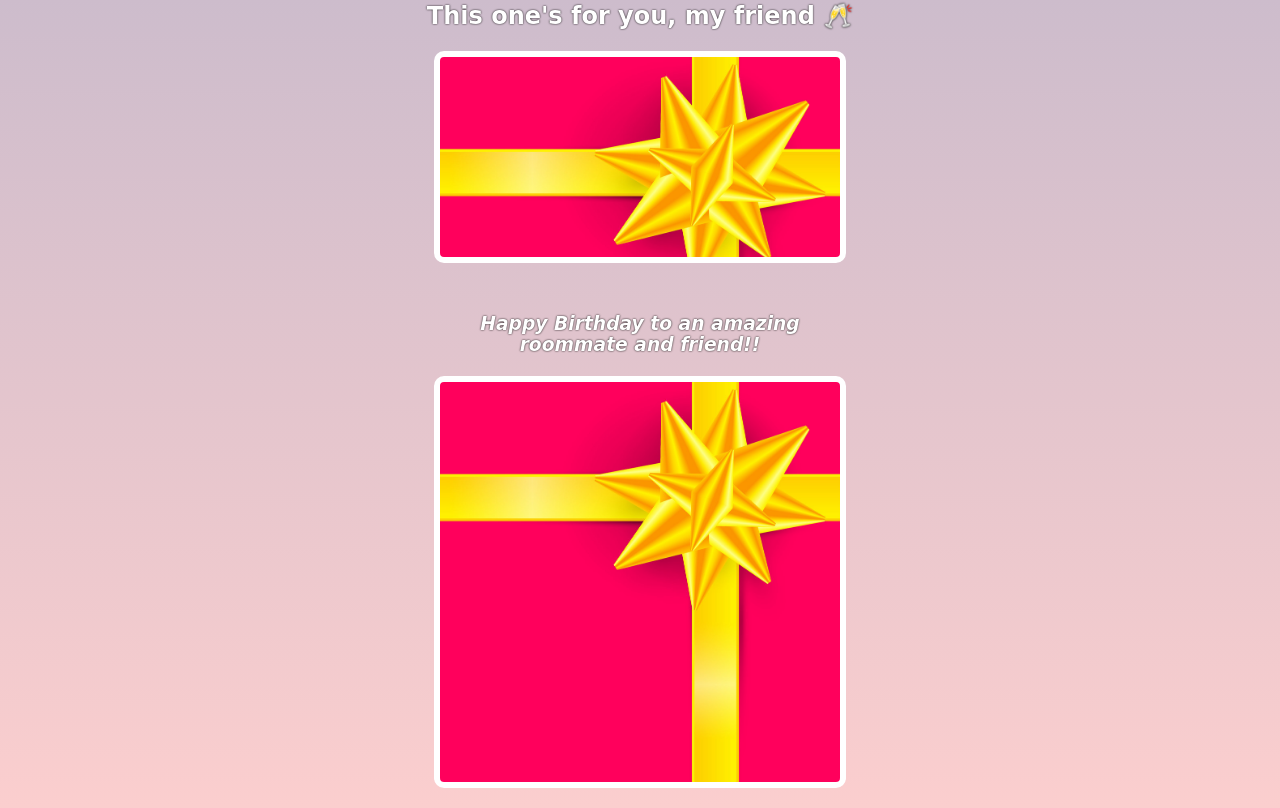
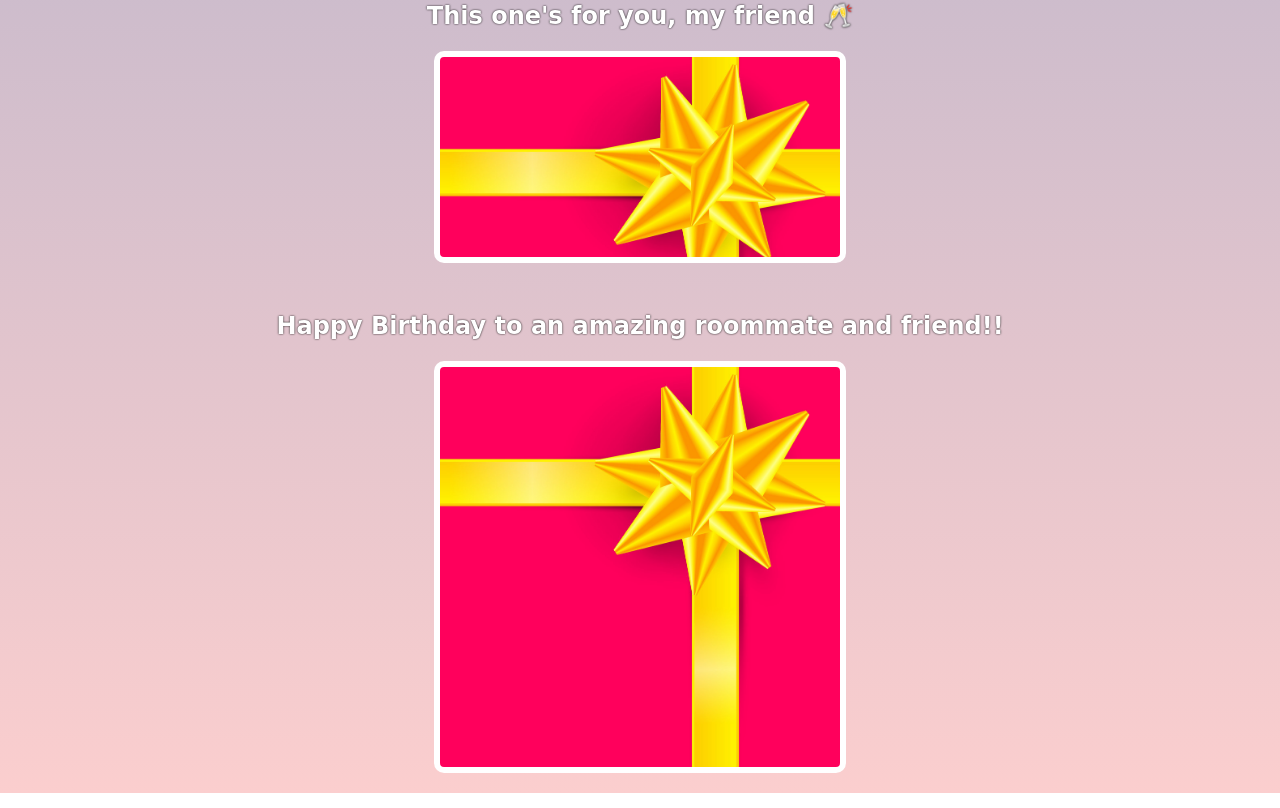
Before and after one commit to EmmaFin1/Gavin-bday-site, a website built with Vite: page index.html in a window 1280 px wide. Shown: the part 2523-3331 px from the top of the page. Built offline with nearby package versions, Linux system fonts and the light colour scheme; a web font is replaced by a local one.

Commit message:
text size

```diff
--- a/index.html
+++ b/index.html
@@ -40,7 +40,7 @@
         </div>
 
         <div class="gift-section">
-            <h3 id="footer">Happy Birthday to an amazing roommate and friend!!</h3>
+            <h2 class="footer">Happy Birthday to an amazing roommate and friend!!</h2>
             <div class="gift-img" id="gift-img-friend"></div>
         </div>
     </body>
```
